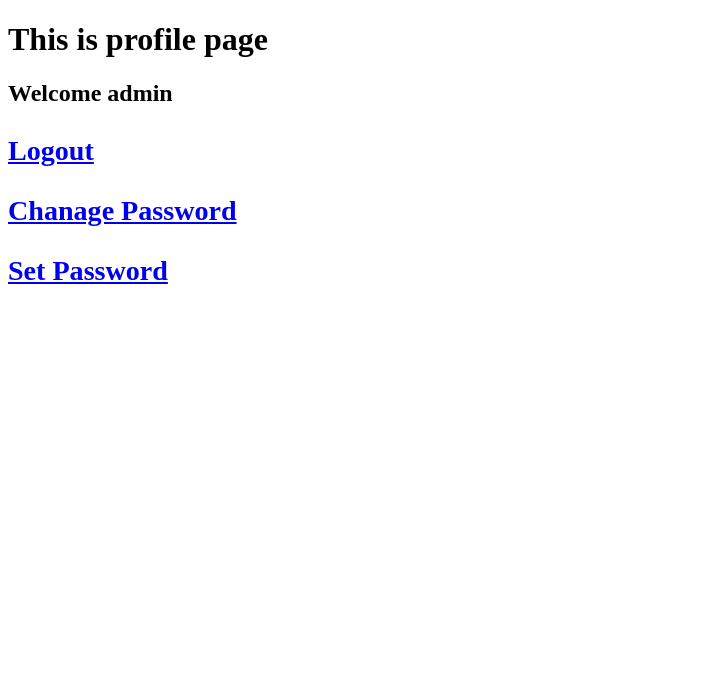
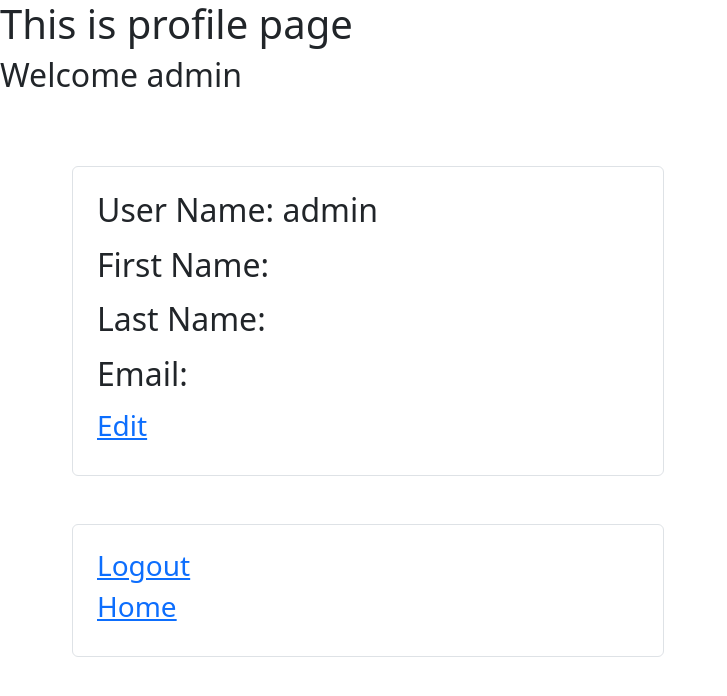
Before and after one commit to mazharrasheed/DjangoAuth, a Django app: page /profile/ in a window 1280 px wide. Shown: the top 696 px of the page, without its empty margins (0-727 px from the left). Run offline with Django 5.2, Linux system fonts and the light colour scheme; a user stored in the database is signed in; data comes from the database, SQL or seed files in the repository; both versions use the stored data as it was after the commit; some libraries are stand-ins or nearby versions.

Commit message:
profle page updated

```diff
--- a/auth/home/forms.py
+++ b/auth/home/forms.py
@@ -1,7 +1,17 @@
-from django.contrib.auth.forms import UserCreationForm
+from django.contrib.auth.forms import UserChangeForm, UserCreationForm
 from django.contrib.auth.models import User
+
 
 class SignUp(UserCreationForm):
     class Meta:
         model=User
         fields=['username','first_name','last_name','email']
+
+
+class EditUserPrifoleForm(UserChangeForm):
+
+    password=None
+    class Meta:
+        model=User
+        fields=['username','first_name','last_name','email',]
+        labels={'email':'Email'}
--- a/auth/home/urls.py
+++ b/auth/home/urls.py
@@ -1,7 +1,8 @@
 
 
 from django.contrib import admin
-from django.urls import path,include
+from django.urls import include, path
+
 from . import views
 
 urlpatterns = [
@@ -10,6 +11,7 @@ urlpatterns = [
     path('signup/',views.sign_up ,name="signup"),
     path('login/',views.Log_in ,name="login"),
     path('profile/',views.profile ,name="profile"),
+    path('editprofile/',views.editprofile ,name="editprofile"),
     path('logout/',views.log_out ,name="logout"),
     path('changepass/',views.change_pass ,name="changepass"),
     path('changepass1/',views.set_pass ,name="changepass1"),
--- a/auth/home/views.py
+++ b/auth/home/views.py
@@ -1,10 +1,14 @@
-from django.shortcuts import render ,redirect
+from django.contrib import messages
+from django.contrib.auth import (authenticate, login, logout,
+                                 update_session_auth_hash)
+from django.contrib.auth.forms import (AuthenticationForm, PasswordChangeForm,
+                                       SetPasswordForm, UserChangeForm,
+                                       UserCreationForm)
+from django.contrib.auth.models import User
 from django.http import HttpResponseRedirect
-from django.contrib.auth.forms import UserCreationForm
-from django.contrib.auth.forms import AuthenticationForm,PasswordChangeForm,SetPasswordForm
-from django.contrib.auth import authenticate ,login,logout,update_session_auth_hash
-from django.contrib import messages
-from .forms import SignUp
+from django.shortcuts import redirect, render
+
+from .forms import EditUserPrifoleForm, SignUp
 
 # Create your views here.
 
@@ -25,10 +29,8 @@ def sign_up(request):
         if form.is_valid():
             form.save()
             messages.success(request,"account created succesfuly !!")
-
     else:
         form=SignUp()
-
     data={'form':form}
     return render(request,"signup.html",data)
 
@@ -53,12 +55,36 @@ def Log_in(request):
 
 def profile(request):
     if request.user.is_authenticated:
+
+        form=EditUserPrifoleForm(instance=request.user)
+        userdata=User.objects.get(username=request.user)
         name=request.user
-        data={'name':name}
-        print(name)
+        data={'name':name,'form':form,'userdata':userdata}
         return render(request,"profile.html",data)
     else:
         return redirect("login")
+
+def editprofile(request):
+    if request.user.is_authenticated:
+        name=None
+        if request.method=="POST":
+            form=EditUserPrifoleForm(request.POST,instance=request.user)
+            form.is_valid()
+            messages.success(request,"Your profile Edit successfuly")
+            form.save()
+            name=request.user
+            return redirect('profile')
+        else:
+            form=EditUserPrifoleForm(instance=request.user)
+            name=request.user
+            editprofile=True
+        data={'name':name,'form':form,'editprofile':editprofile}
+        return render(request,"profile.html",data)
+    else:
+        return redirect("login")
+
+
+
 
 def log_out(request):
 
--- a/auth/templates/profile.html
+++ b/auth/templates/profile.html
@@ -1,11 +1,8 @@
-<!DOCTYPE html>
-<html lang="en">
-<head>
-    <meta charset="UTF-8">
-    <meta name="viewport" content="width=device-width, initial-scale=1.0">
-    <title>Document</title>
-</head>
-<body>
+{% extends 'base.html' %}
+{% load crispy_forms_tags %}
+
+
+{% block content %}
 <h1>This is profile page</h1>
 
 {% if messages %} {% for message in messages %}
@@ -17,9 +14,49 @@
 <h2> Welcome {{name}}
   {% endif %}
 
-    <a href="/logout/"><h3>Logout</h3></a>
-    <a href="/changepass/"><h3>Chanage Password</h3></a>
-    <a href="/changepass1/"><h3>Set Password</h3></a>
+  <div class="row m-5">
 
-</body>
-</html>
+    {% if editprofile %}
+    <div class="col-6 border rounded p-4 m-4 ">
+      <form action="" method="POST" id="officeform" novalidate>
+        {%csrf_token%}
+        {% if form.non_field_errors %}
+        {% for error in form.non_field_errors %}
+        <p>{{error}}</p>
+        {% endfor %}
+        {% endif %}
+        {% for fm in form %}
+        {{fm.label_tag}} {{fm}} {{fm.errors|striptags}} <br> <br>
+        {% endfor %}
+        <input class='btn btn-info' type="submit" value="Save" />
+      </form>
+      <a href="/changepass/">
+        <h3>Chanage Password</h3>
+      </a>
+      <a href="/changepass1/">
+        <h3>Set Password</h3>
+      </a>
+    </div>
+    {% else %}
+
+    <div class="col-6 border rounded p-4 m-4 ">
+      <p>User Name: {{userdata.username}}</p>
+      <p>First Name: {{userdata.first_name|title}}</p>
+      <p>Last Name: {{userdata.last_name|title}}</p>
+      <p>Email: {{userdata.email}}</p>
+      <a href="/editprofile/">
+        <h3>Edit</h3>
+      </a>
+    </div>
+    {% endif %}
+    <div class="col-6 border rounded p-4 m-4 ">
+      <a href="/logout/">
+        <h3>Logout</h3>
+      </a>
+      <a href="/">
+        <h3>Home</h3>
+      </a>
+    </div>
+  </div>
+
+  {% endblock content %}
```
Also changed, not shown: auth/db.sqlite3. Lines whose indentation alone changed are shown as unchanged.
